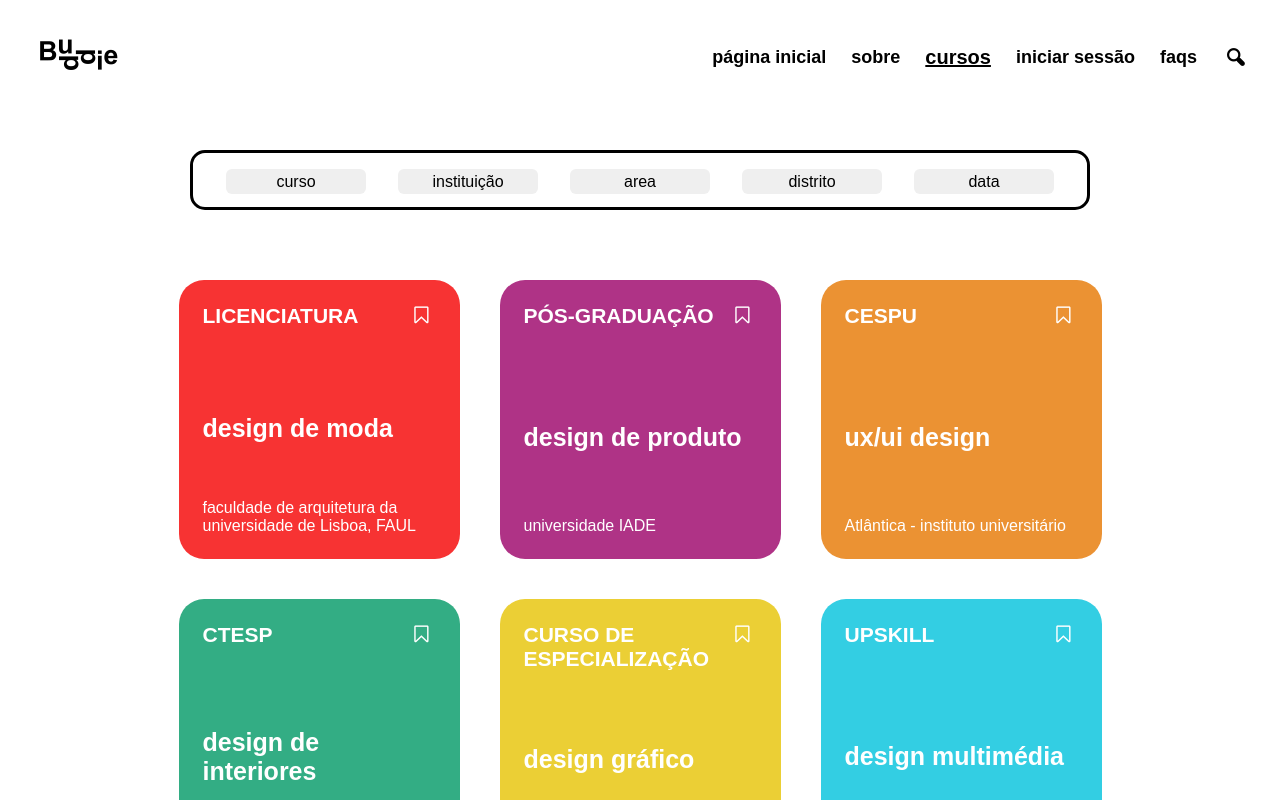
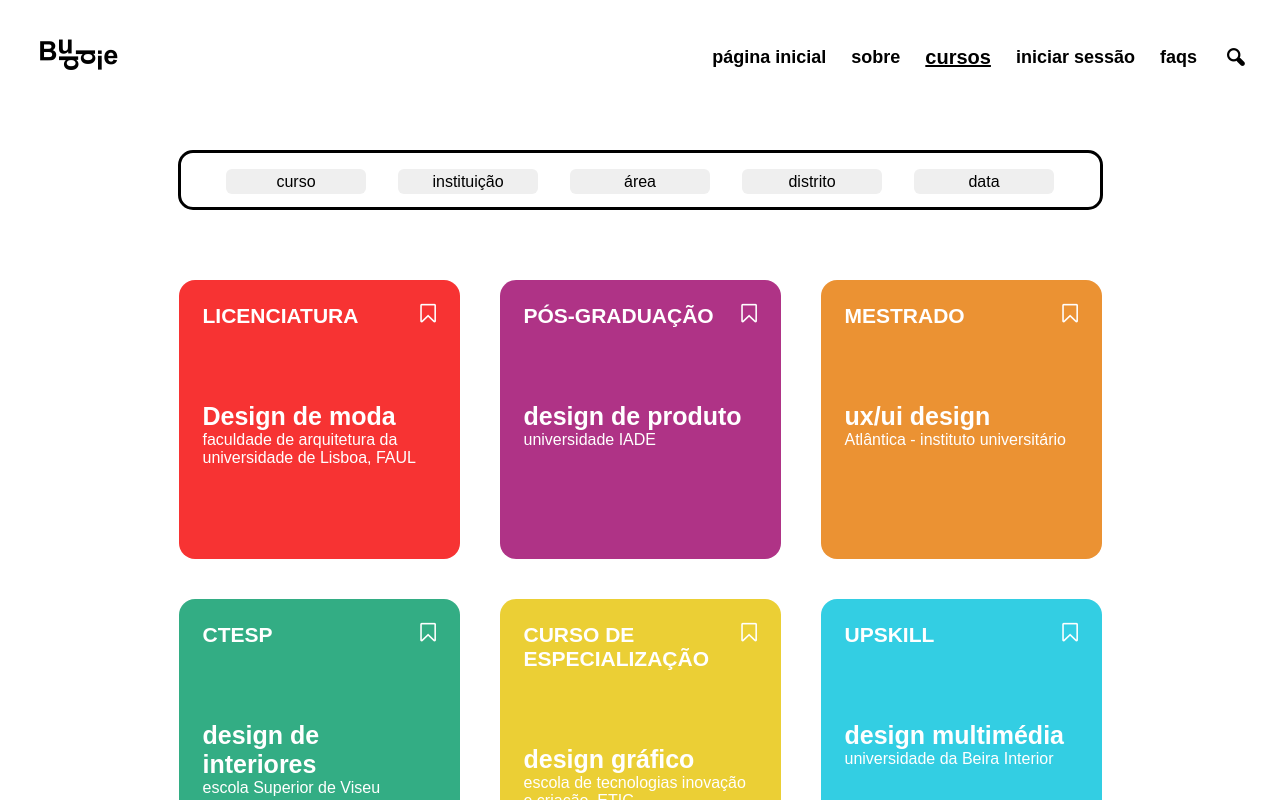
Before and after one commit to buddie-project/buddie-frontend, a React (Vite) app: page /cursos in a window 1280 px wide. Built offline with nearby package versions, Linux system fonts and the light colour scheme; no server answers; a web font is replaced by a local one.

Commit message:
Refactor Courses page: modularize course card data, streamline JSX, and enhance CSS styling

```diff
--- a/src/pages/Courses.jsx
+++ b/src/pages/Courses.jsx
@@ -1,17 +1,16 @@
 import "../style/Courses.css";
-import {useEffect, useState} from "react";
+import React, { useEffect, useState } from "react";
 
 function Courses() {
     const [bookmarkedCourses, setBookmarkedCourses] = useState([]);
 
-    const handleBookmark = (courseInfo) => {
-        setBookmarkedCourses(prev => {
-            const isBookmarked = prev.some(course => course.id === courseInfo.id);
-
+    const handleBookmark = (course) => {
+        setBookmarkedCourses((prev) => {
+            const isBookmarked = prev.some((c) => c.id === course.id);
             if (isBookmarked) {
-                return prev.filter(course => course.id !== courseInfo.id);
+                return prev.filter((c) => c.id !== course.id);
             } else {
-                return [...prev, courseInfo];
+                return [...prev, course];
             }
         });
     };
@@ -27,141 +26,81 @@ function Courses() {
         localStorage.setItem("bookmarkedCourses", JSON.stringify(bookmarkedCourses));
     }, [bookmarkedCourses]);
 
+    const coursesData = [
+        {
+            id: 1,
+            type: "licenciatura",
+            title: "Design de moda",
+            institution: "faculdade de arquitetura da universidade de Lisboa, FAUL",
+            colorClass: "red"
+        },
+        {
+            id: 2,
+            type: "pós-graduação",
+            title: "design de produto",
+            institution: "universidade IADE",
+            colorClass: "purple"
+        },
+        {
+            id: 3,
+            type: "mestrado",
+            title: "ux/ui design",
+            institution: "Atlântica - instituto universitário",
+            colorClass: "orange"
+        },
+        {
+            id: 4,
+            type: "CTeSP",
+            title: "design de interiores",
+            institution: "escola Superior de Viseu",
+            colorClass: "green"
+        },
+        {
+            id: 5,
+            type: "curso de especialização",
+            title: "design gráfico",
+            institution: "escola de tecnologias inovação e criação, ETIC",
+            colorClass: "yellow"
+        },
+        {
+            id: 6,
+            type: "upskill",
+            title: "design multimédia",
+            institution: "universidade da Beira Interior",
+            colorClass: "blue"
+        }
+    ];
 
     return (
         <>
             <div className="filters">
                 <div className="filters-box">
-                    <select>
-                        <option>curso</option>
-                        <option>design</option>
-                        <option>bioquimica</option>
-                    </select>
-                    <select>
-                        <option>instituição</option>
-                        <option>ISCTE</option>
-                        <option>FBAUL</option>
-                    </select>
-                    <select>
-                        <option>area</option>
-                        <option>artes</option>
-                        <option>ciências</option>
-                    </select>
-                    <select>
-                        <option>distrito</option>
-                        <option>Lisboa</option>
-                        <option>Beja</option>
-                    </select>
-                    <select>
-                        <option>data</option>
-                        <option>2025</option>
-                        <option>2026</option>
-                    </select>
+                    <select><option>curso</option><option>design</option><option>bioquimica</option></select>
+                    <select><option>instituição</option><option>ISCTE</option><option>FBAUL</option></select>
+                    <select><option>área</option><option>artes</option><option>ciências</option></select>
+                    <select><option>distrito</option><option>Lisboa</option><option>Beja</option></select>
+                    <select><option>data</option><option>2025</option><option>2026</option></select>
                 </div>
             </div>
+
             <div className="courses-container">
-                <div className="course-card red">
-                    <i className={`icon-bookmark ${bookmarkedCourses.some(c => c.id === 1) ? "active" : ""}`}
-                       onClick={() => handleBookmark({
-                           id: 1,
-                           type: "licenciatura",
-                           title: "Design de moda",
-                           institution: "faculdade de arquitetura da universidade de Lisboa, FAUL"
-                       })}
-                       aria-hidden="true">
-                    </i>
-                    <h3>licenciatura</h3>
-                    <h5>design de moda</h5>
-                    <p>faculdade de arquitetura da universidade de Lisboa, FAUL</p>
-                </div>
-                <div className="course-card purple">
-                    <i className={`icon-bookmark ${bookmarkedCourses.some(c => c.id === 2) ? "active" : ""}`}
-                       onClick={() => handleBookmark({
-                           id: 2,
-                           type: "pós-graduaçã",
-                           title: "design de produto",
-                           institution: "universidade IADE"
-                       })}
-                       aria-hidden="true">
-                    </i>
-                    <h3>pós-graduação</h3>
-                    <h5>design de produto</h5>
-                    <p>universidade IADE</p>
-                </div>
-                <div className="course-card orange">
-                    <i className={`icon-bookmark ${bookmarkedCourses.some(c => c.id === 3) ? "active" : ""}`}
-                       onClick={() => handleBookmark({
-                           id: 3,
-                           type: "mestrado",
-                           title: "ux/ui design",
-                           institution: "Atlântica - instituto universitário"
-                       })}
-                       aria-hidden="true">
-                    </i>
-                    <h3>CESPU</h3>
-                    <h5>ux/ui design</h5>
-                    <p>Atlântica - instituto universitário</p>
-                </div>
-                <div className="course-card green">
-                    <i className={`icon-bookmark ${bookmarkedCourses.some(c => c.id === 4) ? "active" : ""}`}
-                       onClick={() => handleBookmark({
-                           id: 4,
-                           type: "CTeSP",
-                           title: "design de interiores",
-                           institution: "escola Superior de Viseu"
-                       })}
-                       aria-hidden="true">
-                    </i>
-                    <h3>CTeSP</h3>
-                    <h5>design de interiores</h5>
-                    <p>escola Superior de Viseu</p>
-                </div>
-                <div className="course-card yellow">
-                    <i className={`icon-bookmark ${bookmarkedCourses.some(c => c.id === 5) ? "active" : ""}`}
-                       onClick={() => handleBookmark({
-                           id: 5,
-                           type: "curso de especialização",
-                           title: "design gráfico",
-                           institution: "escola de tecnologias inovação e criação, ETIC",
-                       })}
-                       aria-hidden="true">
-                    </i>
-                    <h3>curso de especialização</h3>
-                    <h5>design gráfico</h5>
-                    <p>escola de tecnologias
-                        inovação e criação, ETIC</p>
-                </div>
-                <div className="course-card blue">
-                    <i className={`icon-bookmark ${bookmarkedCourses.some(c => c.id === 6) ? "active" : ""}`}
-                       onClick={() => handleBookmark({
-                           id: 6,
-                           type: "upskill",
-                           title: "design multimédia",
-                           institution: "universidade da Beira Interior",
-                       })}
-                       aria-hidden="true">
-                    </i>
-                    <h3>upskill</h3>
-                    <h5>design multimédia</h5>
-                    <p>universidade da Beira Interior</p>
-                </div>
+                {coursesData.map((course) => (
+                    <div key={course.id} className={`course-card ${course.colorClass}`}>
+                        <h3 className="course-header">
+                            <span className="course-type">{course.type}</span>
+                            <span
+                                className={`icon-bookmark ${bookmarkedCourses.some(c => c.id === course.id) ? "active" : ""}`}
+                                onClick={() => handleBookmark(course)}
+                                aria-hidden="true"
+                            ></span>
+                        </h3>
+                        <h5>{course.title}</h5>
+                        <p>{course.institution}</p>
+                    </div>
+                ))}
             </div>
-            <footer className="footer-courses">
-                <div className="footer-courses-content">
-                    <a href="https://github.com/buddie-project"
-                       target="_blank"
-                       rel="noreferrer"
-                       className="github-link">
-                        <img src="/images/github-mark.svg" className="github-icon" width="32" height="auto" alt="Github Logo" />
-                    </a>
-
-                    <p> | &copy; {new Date().getFullYear()} Buddie. All rights reserved. </p>
-
-                </div>
-
-            </footer>
         </>
-    )
+    );
 }
 
 export default Courses;
--- a/src/style/Courses.css
+++ b/src/style/Courses.css
@@ -25,7 +25,7 @@ body, html {
     gap: 2rem;
     padding: 1rem 2rem;
     border-radius: 15px;
-    max-width: 900px;
+    max-width: 925px;
     width: 1200px;
     height: 60px;
     flex-shrink: 0;
@@ -58,15 +58,17 @@ body, html {
 }
 
 .course-card{
-    padding: 1.5rem 1.5rem 1.5rem 1.5rem;
+    padding: 1.5rem;
     width: 281px;
     height: 279px;
-    border-radius: 25px;
     color: white;
     display: flex;
     flex-direction: column;
-    justify-content: space-between;
+    justify-content: left;
     transition: transform 0.2s ease;
+    position: relative;
+    border-radius: 1rem;
+    overflow: hidden;
 }
 
 .red {
@@ -97,6 +99,11 @@ body, html {
     font-size: 21px;
     font-weight: 700;
     text-transform: uppercase;
+    padding-bottom: 10px;
+    padding-top: 0;
+    display: flex;
+    align-items: center;
+    justify-content: space-between;
 }
 
 .course-card h5 {
@@ -110,11 +117,22 @@ body, html {
 }
 
 .icon-bookmark{
-    font-size: 20px;
-    color: white;
+    position: absolute;
+    top: 1.3rem;
+    right: 1rem;
+    font-size: 22px;
     cursor: pointer;
-    position: absolute;
-    align-self: flex-end;
+    z-index: 1;
+}
+.course-header {
+    font-weight: bold;
+    text-transform: uppercase;
+    padding-right: 2rem;
+    margin-bottom: 4rem;
+}
+
+.course-type {
+    flex: 1;
 }
 
 .icon-bookmark:hover {
@@ -125,33 +143,7 @@ body, html {
 
 .icon-bookmark.active {
     font-weight: bolder;
-    font-size: 22px;
+    font-size: 25px;
     transition: color 0.3s ease, font-size 0.3s ease;
     color: gold;
 }
-
-.footer-courses {
-    position: relative;
-    width: 100%;
-    background-color: rgba(255, 255, 255, 0.1);
-    padding: 20px 20px;
-    left: 0;
-    top: auto;
-    box-shadow: 0 -2px 8px rgba(0,0,0,0.1);
-    backdrop-filter: blur(10px);
-    z-index: 2;
-    bottom: 0;
-    display: flex;
-}
-
-.footer-courses-content {
-    max-width: 1200px;
-    margin: auto;
-    padding: 0 20px;
-    display: flex;
-    flex-direction: row;
-    gap: 12px;
-    align-items: center;
-    text-align: center;
-    overflow: hidden;
-}
```
